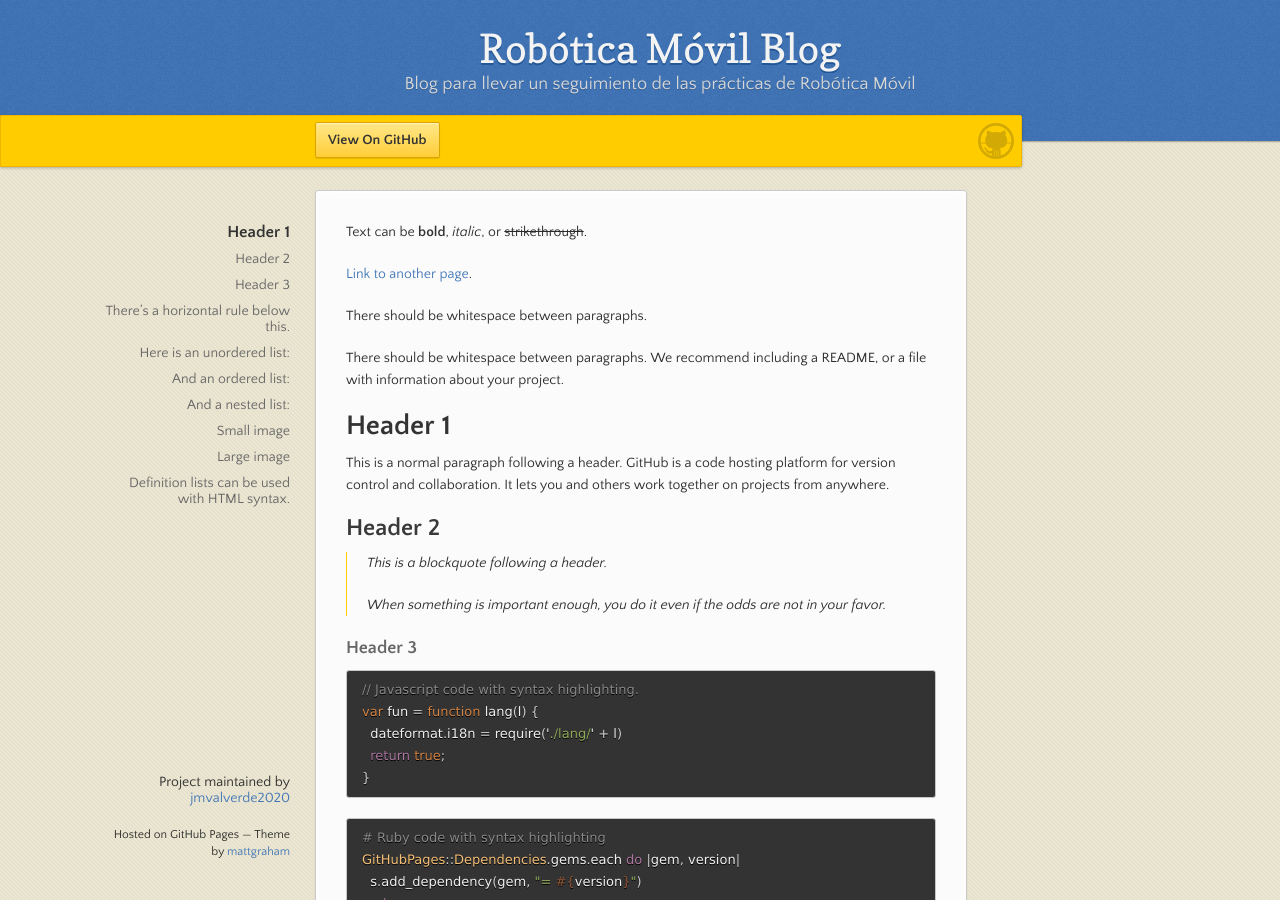
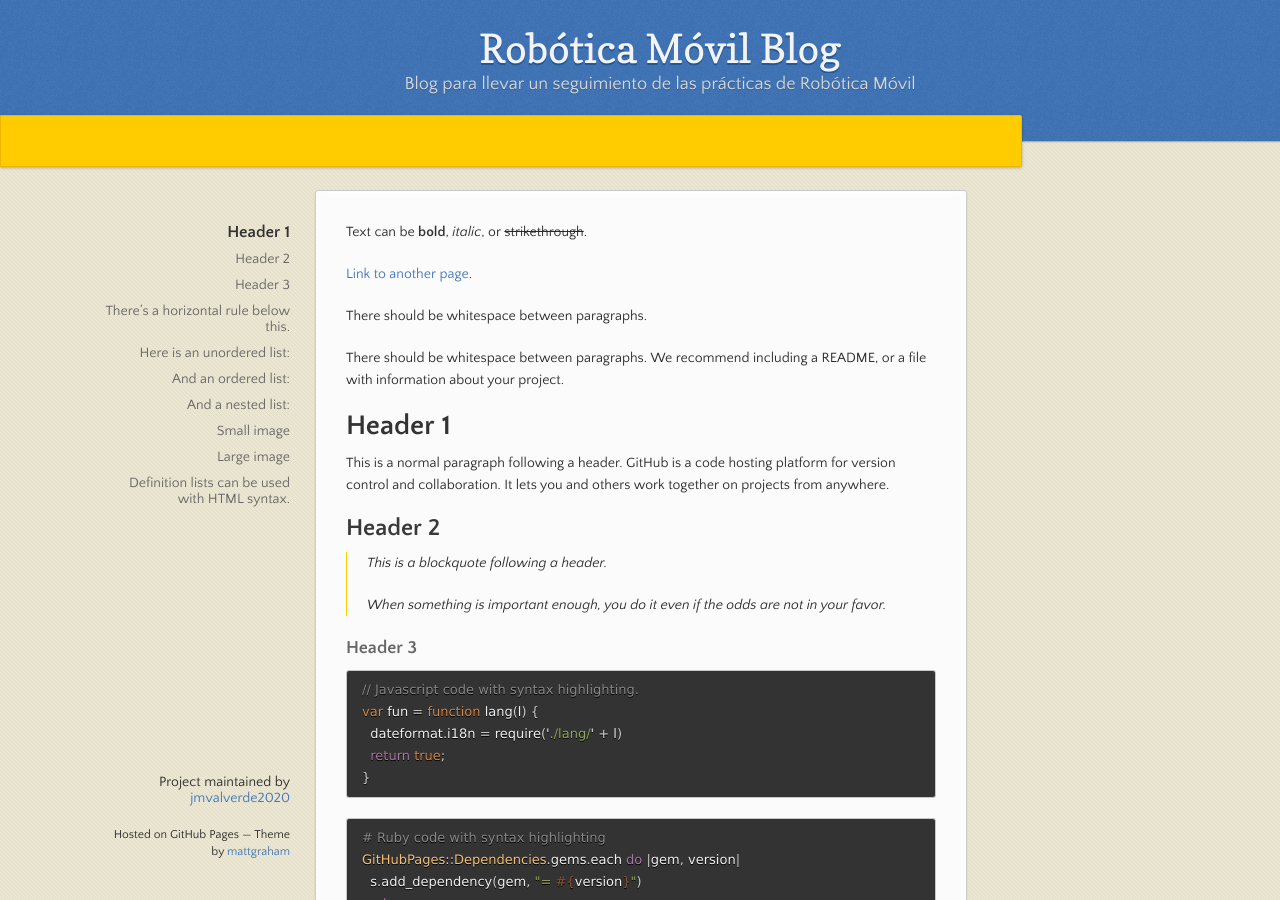
Before and after one commit to jmvalverde2020/robotica_movil_blog, a Jekyll site: the page built from docs/index.md, in a window 1280 px wide and 900 px high. Built offline with Jekyll 4.4.1, drawn with Linux system fonts in a browser that asks for light colours.

Commit message:
Update default.html

```diff
--- a/docs/_layouts/default.html
+++ b/docs/_layouts/default.html
@@ -23,18 +23,6 @@
       </header>
 
       <div id="banner">
-        <span id="logo"></span>
-
-        <a href="{{ site.github.repository_url }}" class="button fork"><strong>View On GitHub</strong></a>
-        {% if site.show_downloads %}
-          <div class="downloads">
-            <span>Downloads:</span>
-            <ul>
-              <li><a href="{{ site.github.zip_url }}" class="button">ZIP</a></li>
-              <li><a href="{{ site.github.tar_url }}" class="button">TAR</a></li>
-            </ul>
-          </div>
-        {% endif %}
       </div><!-- end banner -->
 
     <div class="wrapper">
```
